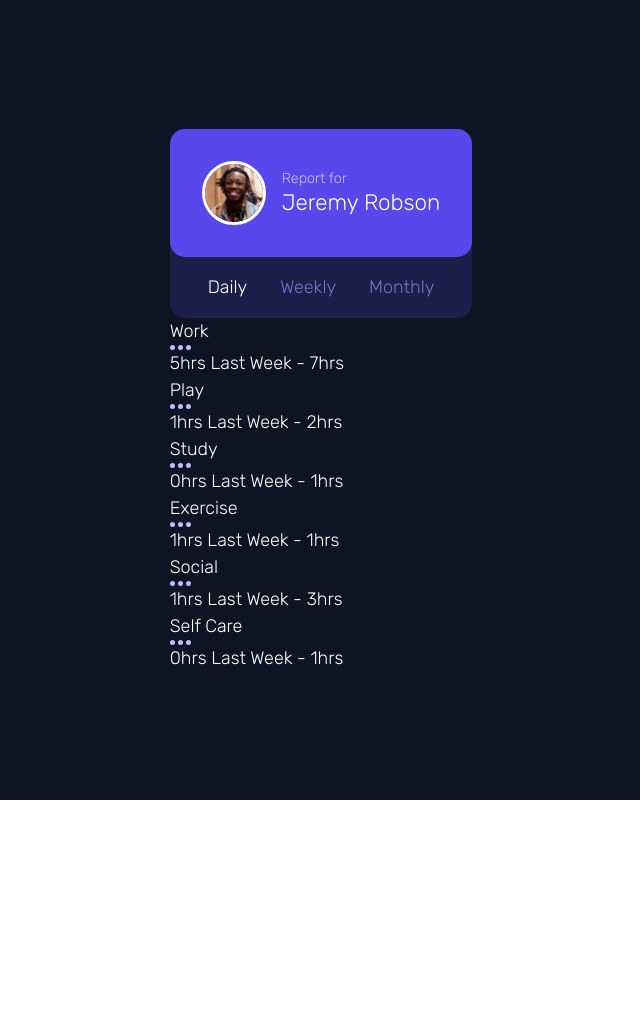
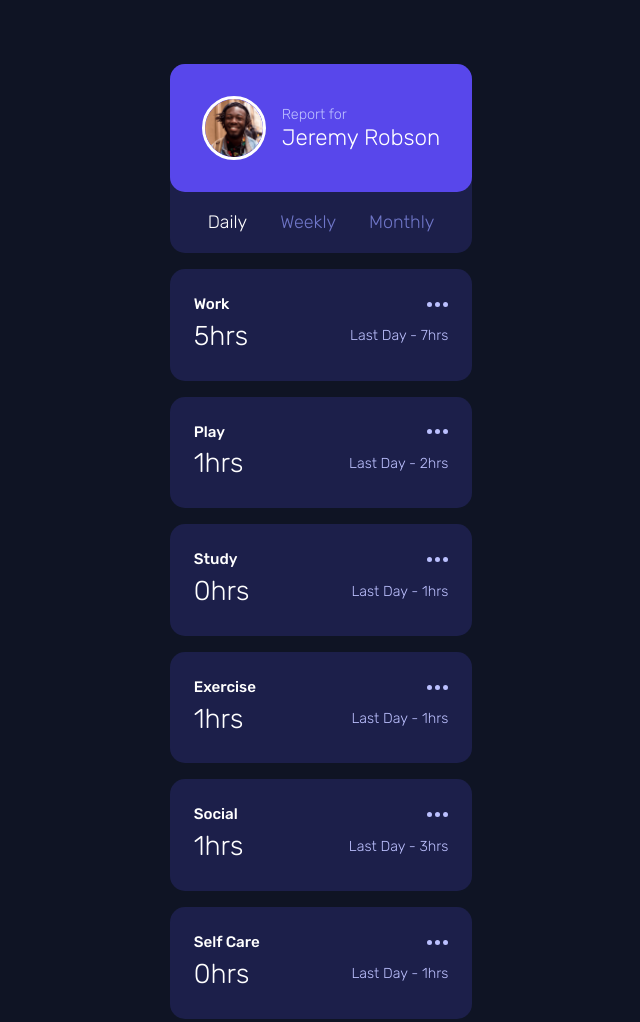
Before and after one commit to ccccchriz/time-tracking-dashboard-main, a plain HTML site: page index.html in a window 1280 px wide. Shown: the whole page, without its empty margins (319-959 px from the left). Before the commit the page ends 800 px from the top, so only its background shows below. Drawn offline with Linux system fonts and the light colour scheme.

Commit message:
Added card styling

```diff
--- a/index.html
+++ b/index.html
@@ -44,11 +44,13 @@
               <span>Work</span><img src="images/icon-ellipsis.svg" alt="" />
             </div>
             <div class="card__info">
-              <span><span id="num_work">32</span>hrs</span>
-              <span>
-                <span>Last Week - </span>
-                <span id="num_prev_work">36</span>hrs</span
-              >
+              <span class="card__big-number">
+                <span id="num_work">32</span><span>hrs</span>
+              </span>
+              <span class="card__prev-number">
+                <span class="card__timeframe">Last Week - </span>
+                <span id="num_prev_work">36</span><span>hrs</span>
+              </span>
             </div>
           </div>
         </div>
@@ -58,10 +60,12 @@
               <span>Play</span><img src="images/icon-ellipsis.svg" alt="" />
             </div>
             <div class="card__info">
-              <span><span id="num_play">32</span>hrs</span>
-              <span>
-                <span>Last Week - </span>
-                <span id="num_prev_play">36</span>hrs</span
+              <span class="card__big-number"
+                ><span id="num_play">32</span><span>hrs</span></span
+              >
+              <span class="card__prev-number">
+                <span class="card__timeframe">Last Week - </span>
+                <span id="num_prev_play">36</span><span>hrs</span></span
               >
             </div>
           </div>
@@ -72,10 +76,12 @@
               <span>Study</span><img src="images/icon-ellipsis.svg" alt="" />
             </div>
             <div class="card__info">
-              <span><span id="num_study">32</span>hrs</span>
-              <span>
-                <span>Last Week - </span>
-                <span id="num_prev_study">36</span>hrs</span
+              <span class="card__big-number"
+                ><span id="num_study">32</span><span>hrs</span></span
+              >
+              <span class="card__prev-number">
+                <span class="card__timeframe">Last Week - </span>
+                <span id="num_prev_study">36</span><span>hrs</span></span
               >
             </div>
           </div>
@@ -86,10 +92,12 @@
               <span>Exercise</span><img src="images/icon-ellipsis.svg" alt="" />
             </div>
             <div class="card__info">
-              <span><span id="num_exercise">32</span>hrs</span>
-              <span>
-                <span>Last Week - </span>
-                <span id="num_prev_exercise">36</span>hrs</span
+              <span class="card__big-number"
+                ><span id="num_exercise">32</span><span>hrs</span></span
+              >
+              <span class="card__prev-number">
+                <span class="card__timeframe">Last Week - </span>
+                <span id="num_prev_exercise">36</span><span>hrs</span></span
               >
             </div>
           </div>
@@ -100,10 +108,12 @@
               <span>Social</span><img src="images/icon-ellipsis.svg" alt="" />
             </div>
             <div class="card__info">
-              <span><span id="num_social">32</span>hrs</span>
-              <span>
-                <span>Last Week - </span>
-                <span id="num_prev_social">36</span>hrs</span
+              <span class="card__big-number"
+                ><span id="num_social">32</span><span>hrs</span></span
+              >
+              <span class="card__prev-number">
+                <span class="card__timeframe">Last Week - </span>
+                <span id="num_prev_social">36</span><span>hrs</span></span
               >
             </div>
           </div>
@@ -115,10 +125,12 @@
               ><img src="images/icon-ellipsis.svg" alt="" />
             </div>
             <div class="card__info">
-              <span><span id="num_self-care">32</span>hrs</span>
-              <span>
-                <span>Last Week - </span>
-                <span id="num_prev_self-care">36</span>hrs</span
+              <span class="card__big-number"
+                ><span id="num_self-care">32</span><span>hrs</span></span
+              >
+              <span class="card__prev-number">
+                <span class="card__timeframe">Last Week - </span>
+                <span id="num_prev_self-care">36</span><span>hrs</span></span
               >
             </div>
           </div>
--- a/index.js
+++ b/index.js
@@ -22,7 +22,13 @@ const showData = (timeframeIndex = 0) => {
     else document.getElementById(name).classList.remove("dashboard__selected");
   });
 
-  // Load numbers into html
+  // Update the Last [Day, Week, Month] text to display the correct thing
+  [...document.getElementsByClassName("card__timeframe")].forEach((element) => {
+    const timeframeSingle = ["Day", "Week", "Month"][timeframeIndex];
+    element.textContent = `Last ${timeframeSingle} - `;
+  });
+
+  // Update the numbers to display the selected timeframe
   categories.forEach((category, index) => {
     const values = data[index].timeframes[timeframe];
     document.getElementById(`num_${category}`).textContent = values.current;
--- a/style.css
+++ b/style.css
@@ -98,6 +98,9 @@ main {
 }
 
 .dashboard {
+  margin: 4rem 0;
+  display: grid;
+  gap: 1rem;
   font-family: var(--ff-base);
   font-weight: var(--fw-light);
   color: hsl(var(--clr-neutral-100));
@@ -154,3 +157,46 @@ main {
 .dashboard__selected {
   color: hsl(var(--clr-neutral-100)) !important;
 }
+
+/* Dashboard cards */
+
+.dashboard__card {
+  display: grid;
+  align-items: self-end;
+}
+
+.card__data {
+  --border-radius: 15px;
+  padding: 1.5rem;
+  background-color: hsl(var(--clr-neutral-400));
+  border-radius: var(--border-radius);
+}
+
+.card__type {
+  width: 100%;
+  display: flex;
+  justify-content: space-between;
+  align-items: center;
+  border-radius: var(--border-radius);
+}
+
+.card__info {
+  width: 100%;
+  display: flex;
+  justify-content: space-between;
+  align-items: center;
+}
+
+.card__type {
+  font-weight: var(--fw-medium);
+  font-size: 0.95rem;
+}
+
+.card__big-number {
+  font-size: 1.7rem;
+}
+
+.card__prev-number {
+  font-size: 0.9rem;
+  color: hsl(var(--clr-neutral-200));
+}
```
